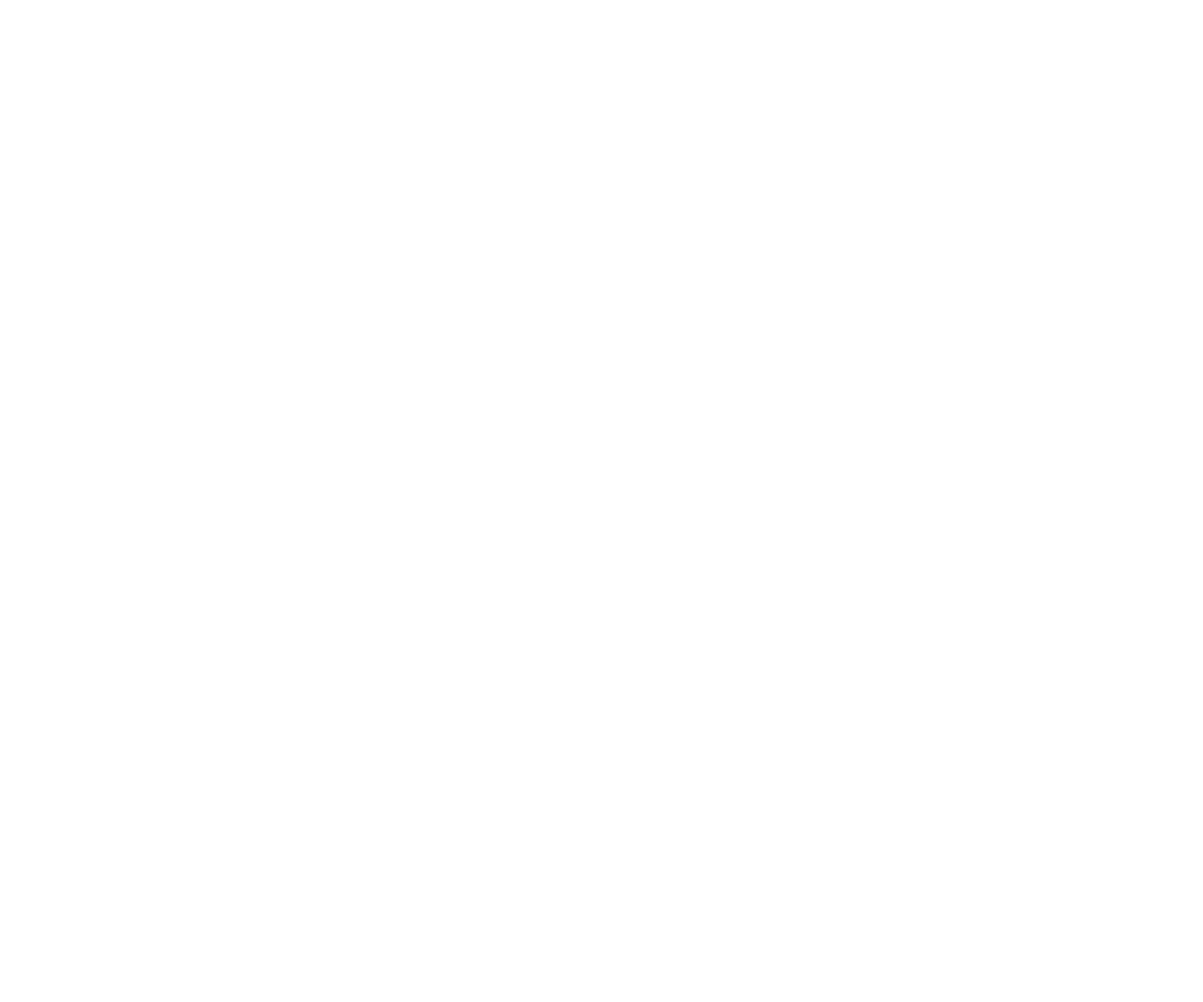
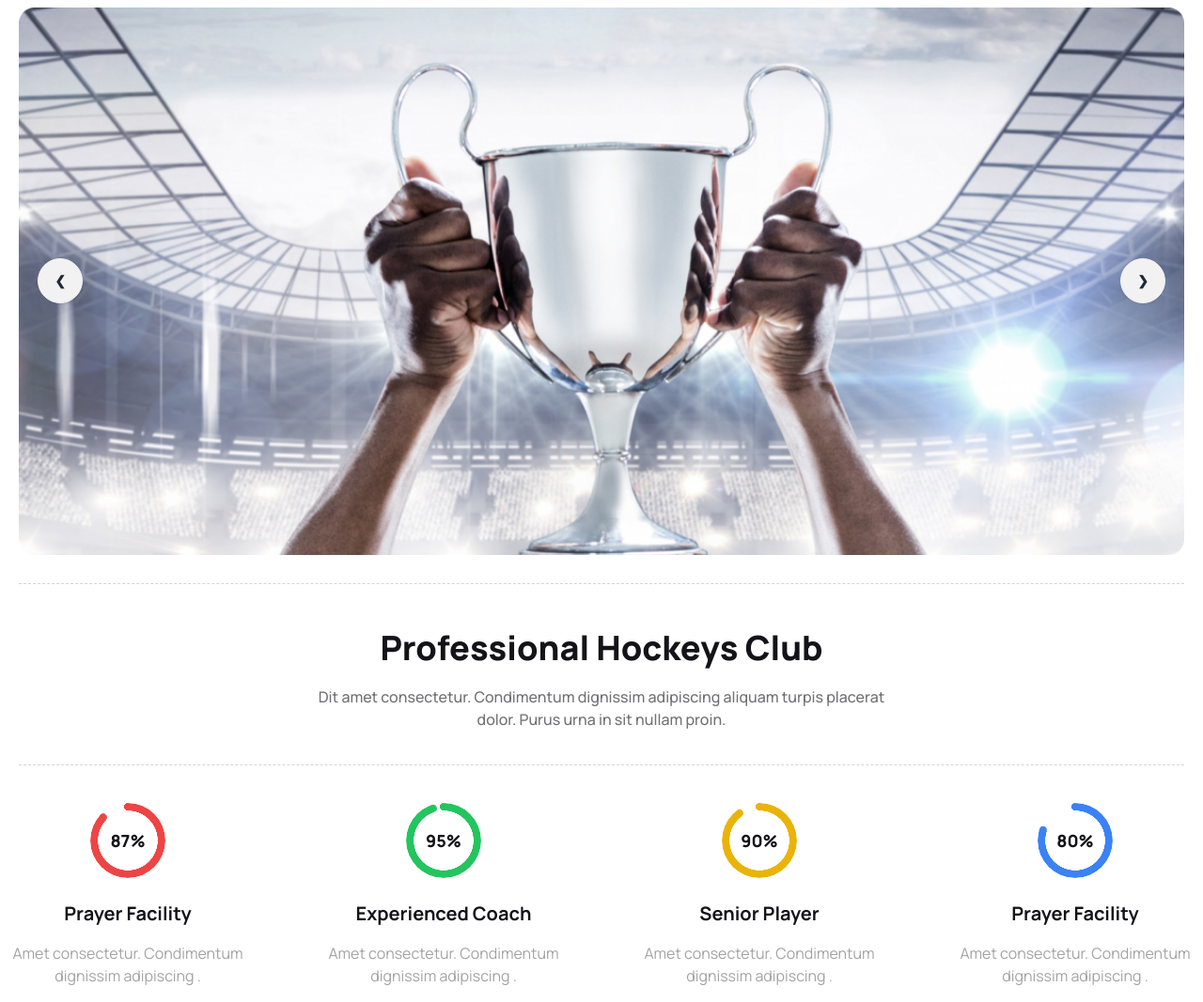
Before and after one commit to myselfhridoy/PH-B9-A3, a plain HTML site: page index.html in a window 1280 px wide. Shown: the whole page at 94% size. Before the commit the page ends 800 px from the top, so only its background shows below. Drawn offline with nearby package versions, Linux system fonts and the light colour scheme.

Commit message:
Two section Completed

```diff
--- a/index.html
+++ b/index.html
@@ -7,14 +7,93 @@
     <script src="https://cdn.tailwindcss.com"></script>
     <link href="https://cdn.jsdelivr.net/npm/daisyui@4.6.0/dist/full.min.css" rel="stylesheet" type="text/css" />
     <script src="https://cdn.tailwindcss.com"></script>
+    <link rel="preconnect" href="https://fonts.googleapis.com">
+    <link rel="preconnect" href="https://fonts.gstatic.com" crossorigin>
+    <link href="https://fonts.googleapis.com/css2?family=Manrope:wght@400;500;700;800&display=swap" rel="stylesheet">
+    <style>
+        .font-manrope{
+            font-family: 'Manrope', sans-serif;
+        }
+    </style>
 
 </head>
-<body>
+<body class="font-manrope">
     <header>
+        <nav>
 
+        </nav>
+        <div class="mx-5 my-2">
+            <div class="carousel w-full">
+                <div id="slide1" class="carousel-item relative w-full">
+                  <img src="Images/1.png" class="w-full" />
+                  <div class="absolute flex justify-between transform -translate-y-1/2 left-5 right-5 top-1/2">
+                    <a href="#slide4" class="btn btn-circle">❮</a>
+                    <a href="#slide2" class="btn btn-circle">❯</a>
+                  </div>
+                </div>
+                <div id="slide2" class="carousel-item relative w-full">
+                  <img src="Images/1.png" class="w-full" />
+                  <div class="absolute flex justify-between transform -translate-y-1/2 left-5 right-5 top-1/2">
+                    <a href="#slide1" class="btn btn-circle">❮</a>
+                    <a href="#slide3" class="btn btn-circle">❯</a>
+                  </div>
+                </div>
+                <div id="slide3" class="carousel-item relative w-full">
+                  <img src="Images/1.png" class="w-full" />
+                  <div class="absolute flex justify-between transform -translate-y-1/2 left-5 right-5 top-1/2">
+                    <a href="#slide2" class="btn btn-circle">❮</a>
+                    <a href="#slide4" class="btn btn-circle">❯</a>
+                  </div>
+                </div>
+                <div id="slide4" class="carousel-item relative w-full">
+                  <img src="Images/1.png" class="w-full" />
+                  <div class="absolute flex justify-between transform -translate-y-1/2 left-5 right-5 top-1/2">
+                    <a href="#slide3" class="btn btn-circle">❮</a>
+                    <a href="#slide1" class="btn btn-circle">❯</a>
+                  </div>
+                </div>
+              </div>
+        </div>
     </header>
     <main>
-
+        <section>
+            <div class="flex flex-col">
+                <hr class="border-t border-dashed border-gray-300 mx-5 my-4">
+                <h1 class="text-4xl font-extrabold text-[#131318] text-center mt-8">Professional Hockeys Club</h1>
+                <p class="text-[#13131899] font-medium text-center my-5 justify-around lg:px-80">Dit amet consectetur. Condimentum dignissim adipiscing aliquam turpis placerat dolor. Purus urna in sit nullam proin.</p>
+                <hr class="border-t border-dashed border-gray-300 mx-5 my-4">
+            </div>
+            <div class="flex flex-col lg:flex-row justify-between gap-16">
+                <div>
+                    <div class="text-center my-6">
+                        <div class="radial-progress text-primary text-red-500" style="--value:87;" role="progressbar"><span class="text-[#131318] text-lg font-extrabold">87%</span></div>
+                    </div>
+                    <h3 class="text-xl text-[#131318] font-semibold text-center">Prayer Facility</h3>
+                    <p class="text-[#13131863] text-base text-center font-normal my-4">Amet consectetur. Condimentum dignissim adipiscing .</p>
+                </div>
+                <div>
+                    <div class="text-center my-6">
+                        <div class="radial-progress text-primary text-green-500" style="--value:95;" role="progressbar"><span class="text-[#131318] text-lg font-extrabold">95%</span></div>
+                    </div>
+                    <h3 class="text-xl text-[#131318] font-semibold text-center">Experienced Coach</h3>
+                    <p class="text-[#13131863] text-base text-center font-normal my-4">Amet consectetur. Condimentum dignissim adipiscing .</p>
+                </div>
+                <div>
+                    <div class="text-center my-6">
+                        <div class="radial-progress text-primary text-yellow-500" style="--value:90;" role="progressbar"><span class="text-[#131318] text-lg font-extrabold">90%</span></div>
+                    </div>
+                    <h3 class="text-xl text-[#131318] font-semibold text-center">Senior Player</h3>
+                    <p class="text-[#13131863] text-base text-center font-normal my-4">Amet consectetur. Condimentum dignissim adipiscing .</p>
+                </div>
+                <div>
+                    <div class="text-center my-6">
+                        <div class="radial-progress text-primary text-blue-500" style="--value:80;" role="progressbar"><span class="text-[#131318] text-lg font-extrabold">80%</span></div>
+                    </div>
+                    <h3 class="text-xl text-[#131318] font-semibold text-center">Prayer Facility</h3>
+                    <p class="text-[#13131863] text-base text-center font-normal my-4">Amet consectetur. Condimentum dignissim adipiscing .</p>
+                </div>
+            </div>
+        </section>
     </main>
     <footer>
 
```
